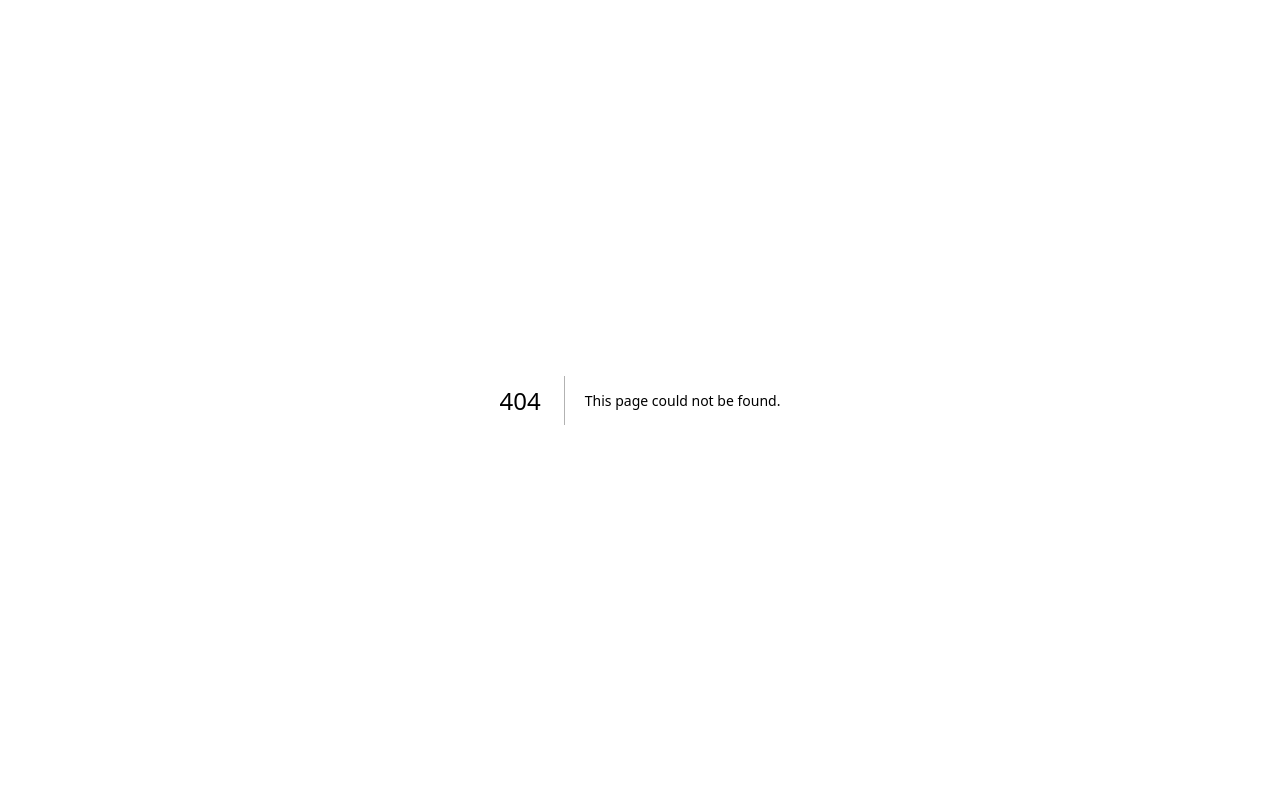
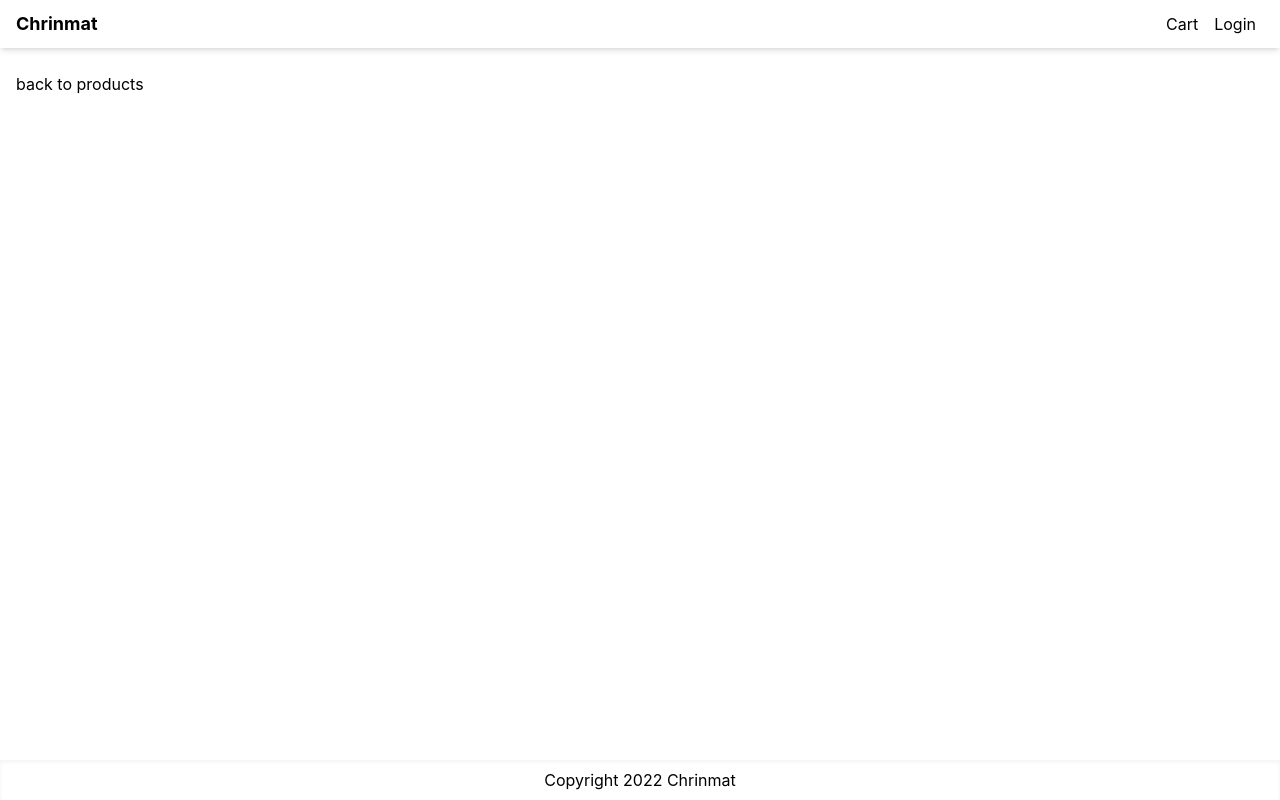
Before and after one commit to jacksonohallo/ecommerce, a Next.js app: page /product/classic-pants in a window 1280 px wide. Before the commit this address had no page. Built offline with nearby package versions, Linux system fonts and the light colour scheme.

Commit message:
create product page

```diff
--- a/package.json
+++ b/package.json
@@ -16,6 +16,7 @@
     "react-dom": "18.2.0"
   },
   "devDependencies": {
+    "@types/react": "^18.0.26",
     "autoprefixer": "^10.4.13",
     "postcss": "^8.4.20",
     "tailwindcss": "^3.2.4"
--- /dev/null
+++ b/pages/product/[slug].js
@@ -0,0 +1,25 @@
+import React from 'react';
+import { useRouter } from 'next/router'
+import Layout from '../../components/Layout'
+import data from '../../utilis/data';
+import Link from 'next/link';
+
+const ProductScreen = () => {
+const {query} = useRouter();
+const {slug} =query;
+const product =data.products.find((x)=>x.slug===slug);
+if (!product){
+    return <div>Product Not Found</div>
+}
+
+  return (
+<Layout title={product.name}>
+    <div className="py-2">
+  <Link href="/">back to products</Link>
+
+    </div>
+</Layout>
+  )
+}
+
+export default ProductScreen
```
Also changed, not shown: 1 other file (tests, documents, lock files or other folders).
